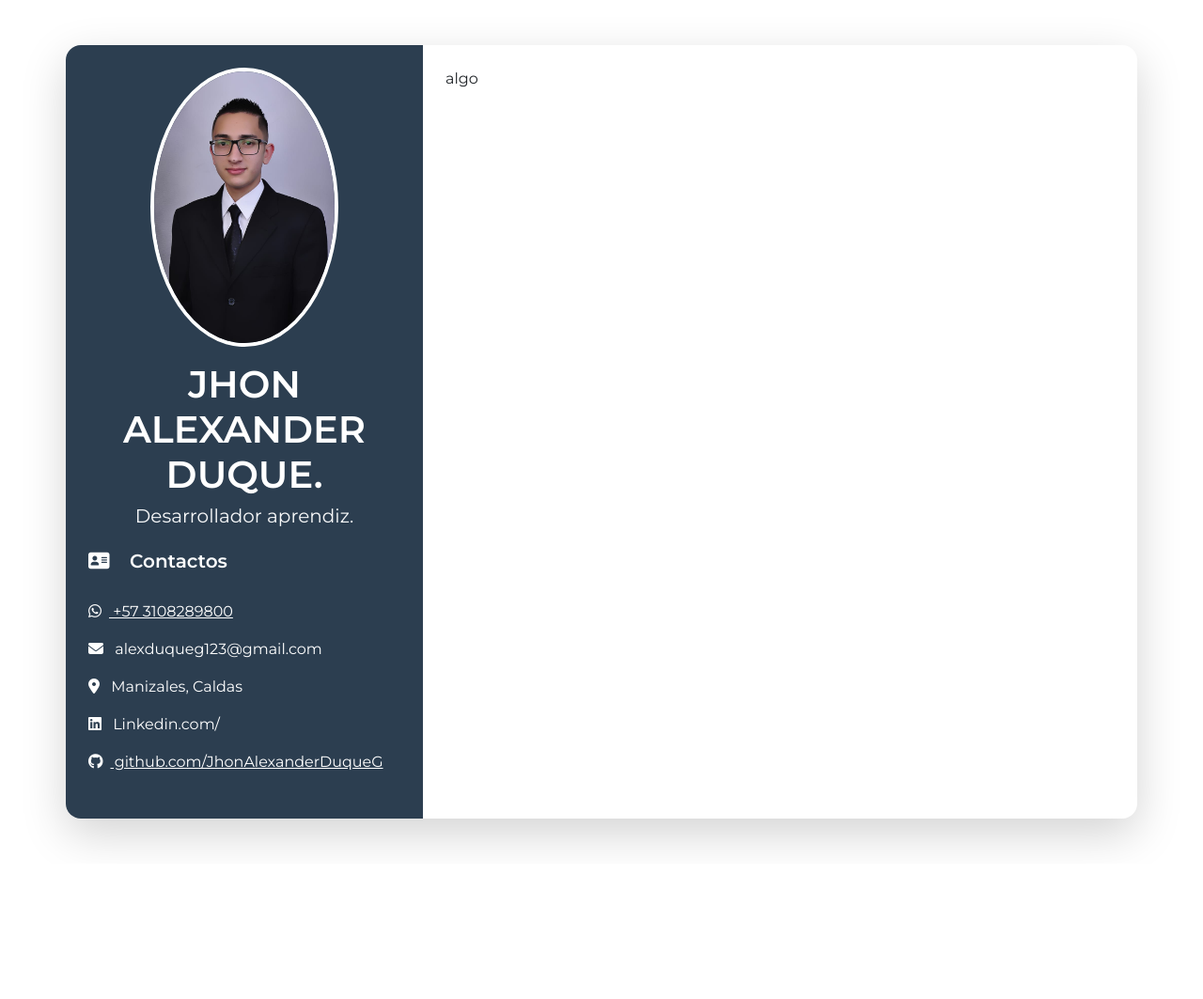
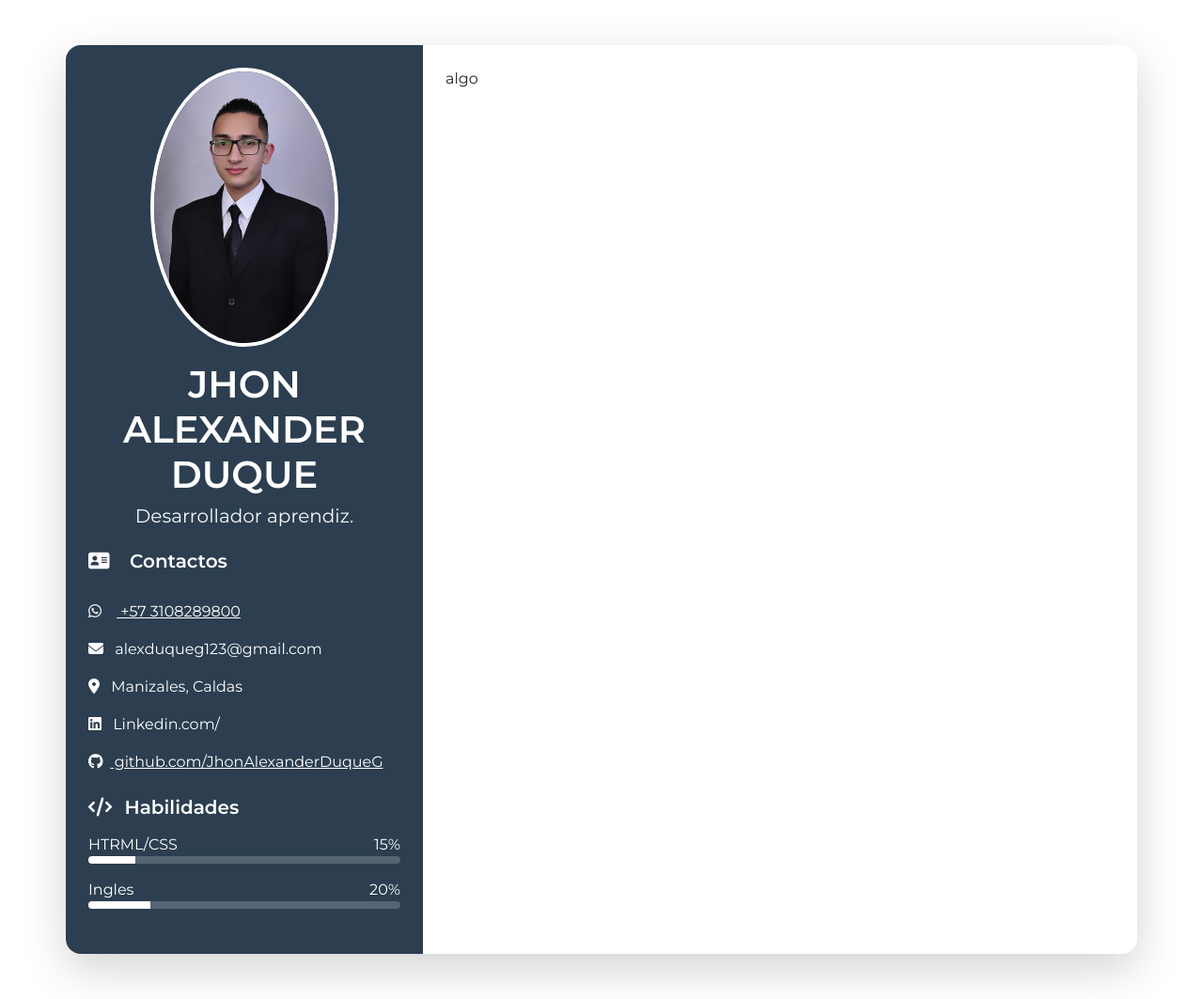
Before and after one commit to JhonAlexanderDuqueG/JhonAlexanderDuqueG.github.io, a plain HTML site: page index.html in a window 1280 px wide. Shown: the whole page at 94% size. Before the commit the page ends 919 px from the top, so only its background shows below. Drawn offline with nearby package versions, Linux system fonts and the light colour scheme.

Commit message:
Hoja de vida al 60%

```diff
--- a/index.html
+++ b/index.html
@@ -26,7 +26,7 @@
                 <img src="img/Foto de perfil.jpeg"
                 class= "img-fluid rounded-circle border border-4 border-white mb-3"
                 alt="Foto de perfil">
-                <h1 class="fw-bold">JHON ALEXANDER DUQUE.</h1>
+                <h1 class="fw-bold">JHON ALEXANDER DUQUE</h1>
                 <h2 class="h5 text-light">Desarrollador aprendiz.</h2>
 
             </header>
@@ -38,7 +38,7 @@
                     <li class="mb-3">
                         <a href="https://wa.me//573108289800?text=Hola%20te%20voy%20a%20contratar%20ya" class="text-white"
                         target="_blank">
-                        <i class="fa-brands fa-whatsapp me-2"></i>
+                        <i class="fa-brands fa-whatsapp me-3"></i>
                         +57 3108289800</li>
                         </a>
                     <li class="mb-3">
@@ -60,6 +60,46 @@
                         </a>
                 </ul>
             </section>
+
+            <!-- Habilidades -->
+            <section class="mb-4">
+            <h5 class="fw-bold mb-3">
+                <i class="fas fa-code me-2"></i>
+                Habilidades
+            </h5>
+            <div class="skill mb-3">
+
+                <div class="d-flex justify-content-between">
+                    <span>HTRML/CSS</span>
+                    <span>15%</span>
+                </div>
+
+                <div class="progress" style="height: 8px">
+                    <div class="progress-bar"
+                    style="width: 15%;">
+                    </div>
+                </div>
+
+            </div>
+
+            <div class="skill mb-3">
+
+                <div class="d-flex justify-content-between">
+                    <span>Ingles</span>
+                    <span>20%</span>
+                </div>
+
+
+                <div class="progress" style="height: 8px">
+                    <div class="progress-bar"
+                    style="width: 20%;"
+                    >
+                    </div>
+                </div>
+
+
+              </div>
+            </section>
         </div>
 
         <!--columna derecha-->
--- a/style.css
+++ b/style.css
@@ -11,3 +11,11 @@
 img{
     max-width: 200px !important;
 }
+
+.progress{
+    background-color: rgba(255, 255, 255, 0.2);
+}
+
+.progress-bar{
+    background-color: white;
+}
```
